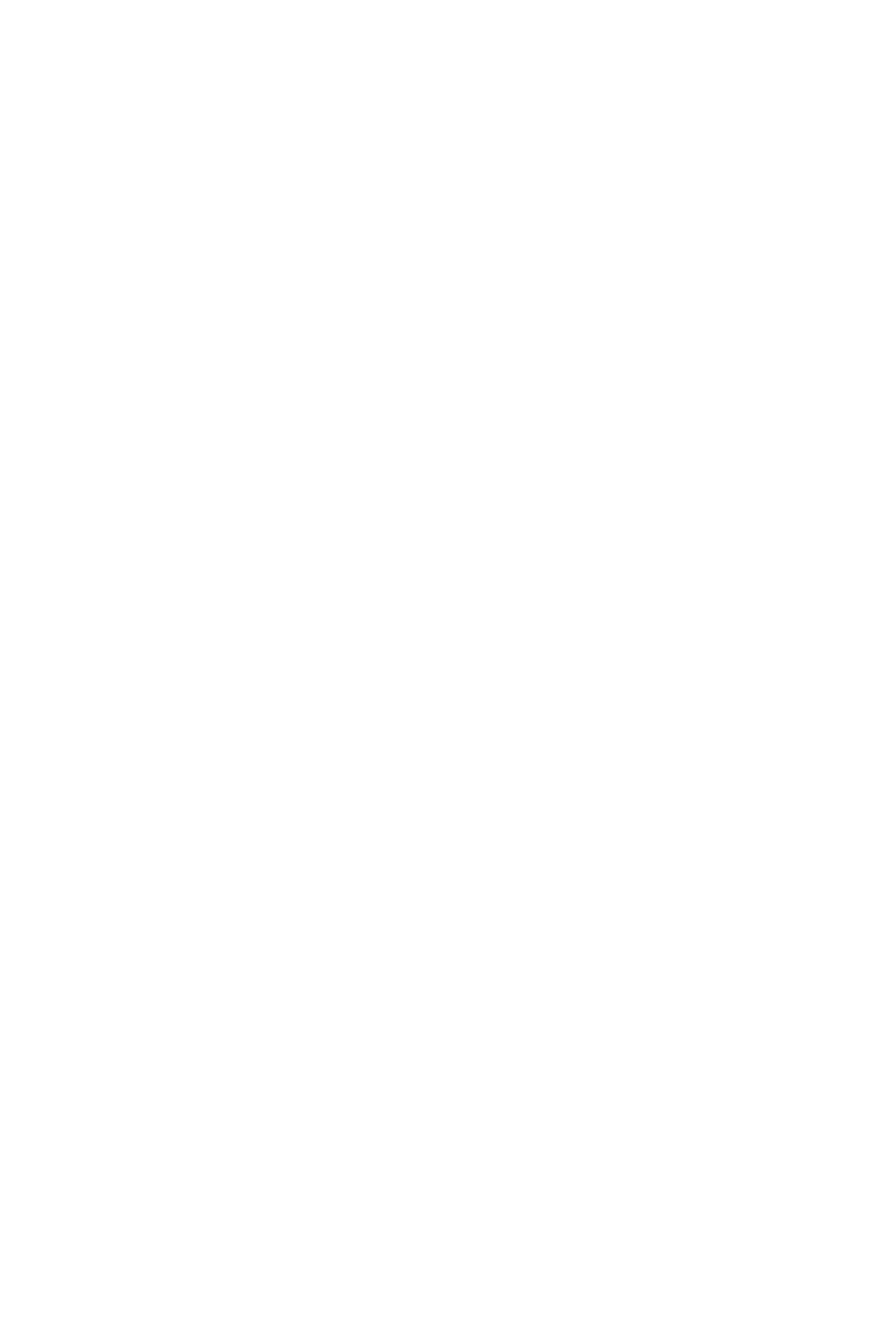
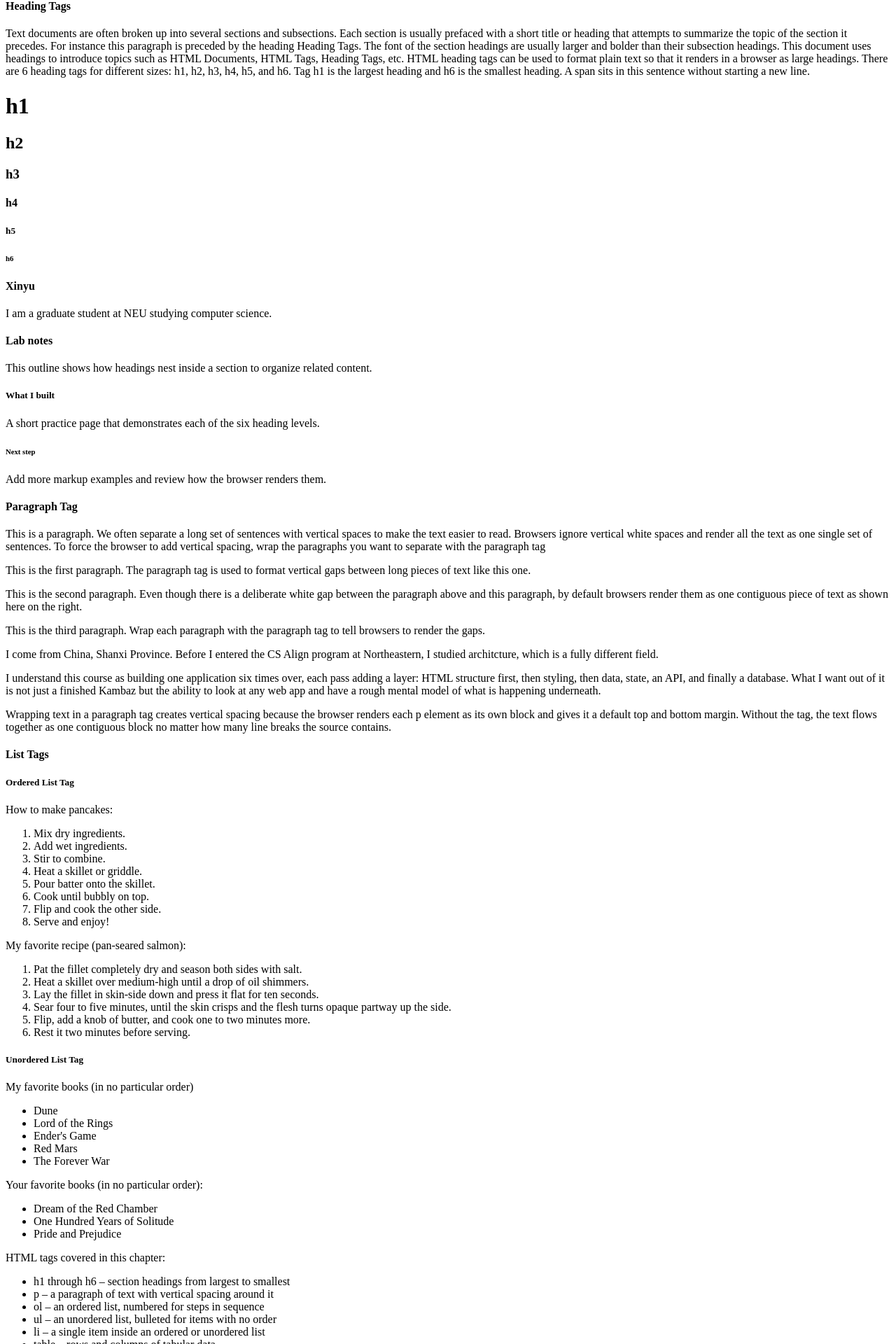
Before and after one commit to wangx24/cs5610-webdev-client, a Next.js app: page /labs/lab1 in a window 1280 px wide. Shown: the part 110-2030 px from the top of the page at 70% size. Before the commit the page ends 800 px from the top, so only its background shows below. Built offline with nearby package versions, Linux system fonts and the light colour scheme.

Commit message:
1.3.2 ParagraphTag, 1.3.3 ListTags

```diff
--- /dev/null
+++ b/app/labs/lab1/HeadingTags.tsx
@@ -0,0 +1,38 @@
+export default function HeadingTags() {
+  return (
+    <div id="wd-h-tag">
+      <h4>Heading Tags</h4>
+      Text documents are often broken up into several sections and subsections.
+      Each section is usually prefaced with a short title or heading that
+      attempts to summarize the topic of the section it precedes. For instance
+      this paragraph is preceded by the heading Heading Tags. The font of the
+      section headings are usually larger and bolder than their subsection
+      headings. This document uses headings to introduce topics such as HTML
+      Documents, HTML Tags, Heading Tags, etc. HTML heading tags can be used to
+      format plain text so that it renders in a browser as large headings. There
+      are 6 heading tags for different sizes: h1, h2, h3, h4, h5, and h6. Tag h1
+      is the largest heading and h6 is the smallest heading. A{" "}
+      <span id="wd-inline-span">span</span> sits in this sentence without
+      starting a new line.
+      <h1>h1</h1>
+      <h2>h2</h2>
+      <h3>h3</h3>
+      <h4>h4</h4>
+      <h5>h5</h5>
+      <h6>h6</h6>
+      <div id="wd-your-heading">
+        <h4>Xinyu</h4>I am a graduate student at NEU studying{" "}
+        <span id="wd-your-span">computer science</span>.
+      </div>
+      <div id="wd-ai-headings">
+        <h4>Lab notes</h4>
+        This outline shows how headings nest inside a section to organize
+        related content.
+        <h5>What I built</h5>A short practice page that demonstrates each of the
+        six heading levels.
+        <h6>Next step</h6>
+        Add more markup examples and review how the browser renders them.
+      </div>
+    </div>
+  );
+}
--- /dev/null
+++ b/app/labs/lab1/ListTags.tsx
@@ -0,0 +1,58 @@
+export default function ListTags() {
+  return (
+    <div id="wd-lists">
+      <h4>List Tags</h4>
+      <h5>Ordered List Tag</h5>
+      How to make pancakes:
+      <ol id="wd-pancakes">
+        <li>Mix dry ingredients.</li>
+        <li>Add wet ingredients.</li>
+        <li>Stir to combine.</li>
+        <li>Heat a skillet or griddle.</li>
+        <li>Pour batter onto the skillet.</li>
+        <li>Cook until bubbly on top.</li>
+        <li>Flip and cook the other side.</li>
+        <li>Serve and enjoy!</li>
+      </ol>
+      My favorite recipe (pan-seared salmon):
+      <ol id="wd-your-favorite-recipe">
+        <li>Pat the fillet completely dry and season both sides with salt.</li>
+        <li>Heat a skillet over medium-high until a drop of oil shimmers.</li>
+        <li>
+          Lay the fillet in skin-side down and press it flat for ten seconds.
+        </li>
+        <li>
+          Sear four to five minutes, until the skin crisps and the flesh turns
+          opaque partway up the side.
+        </li>
+        <li>Flip, add a knob of butter, and cook one to two minutes more.</li>
+        <li>Rest it two minutes before serving.</li>
+      </ol>
+      <h5>Unordered List Tag</h5>
+      My favorite books (in no particular order)
+      <ul id="wd-my-books">
+        <li>Dune</li>
+        <li>Lord of the Rings</li>
+        <li>Ender&apos;s Game</li>
+        <li>Red Mars</li>
+        <li>The Forever War</li>
+      </ul>
+      Your favorite books (in no particular order):
+      <ul id="wd-your-books">
+        <li>Dream of the Red Chamber</li>
+        <li>One Hundred Years of Solitude</li>
+        <li>Pride and Prejudice</li>
+      </ul>
+      HTML tags covered in this chapter:
+      <ul id="wd-ai-html-tags">
+        <li>h1 through h6 &ndash; section headings from largest to smallest</li>
+        <li>p &ndash; a paragraph of text with vertical spacing around it</li>
+        <li>ol &ndash; an ordered list, numbered for steps in sequence</li>
+        <li>ul &ndash; an unordered list, bulleted for items with no order</li>
+        <li>li &ndash; a single item inside an ordered or unordered list</li>
+        <li>table &ndash; rows and columns of tabular data</li>
+        <li>span &ndash; an inline wrapper that does not break the line</li>
+      </ul>
+    </div>
+  );
+}
--- /dev/null
+++ b/app/labs/lab1/ParagraphTag.tsx
@@ -0,0 +1,45 @@
+export default function ParagraphTag() {
+  return (
+    <div id="wd-p-tag">
+      <h4>Paragraph Tag</h4>
+      <p id="wd-p-1">
+        This is a paragraph. We often separate a long set of sentences with
+        vertical spaces to make the text easier to read. Browsers ignore
+        vertical white spaces and render all the text as one single set of
+        sentences. To force the browser to add vertical spacing, wrap the
+        paragraphs you want to separate with the paragraph tag
+      </p>
+      <p id="wd-p-2">
+        This is the first paragraph. The paragraph tag is used to format
+        vertical gaps between long pieces of text like this one.
+      </p>
+      <p id="wd-p-3">
+        This is the second paragraph. Even though there is a deliberate white
+        gap between the paragraph above and this paragraph, by default browsers
+        render them as one contiguous piece of text as shown here on the right.
+      </p>
+      <p id="wd-p-4">
+        This is the third paragraph. Wrap each paragraph with the paragraph tag
+        to tell browsers to render the gaps.
+      </p>
+      <p id="wd-p-your-1">
+        I come from China, Shanxi Province. Before I entered the CS Align
+        program at Northeastern, I studied architcture, which is a fully
+        different field.
+      </p>
+      <p id="wd-p-your-2">
+        I understand this course as building one application six times over,
+        each pass adding a layer: HTML structure first, then styling, then data,
+        state, an API, and finally a database. What I want out of it is not just
+        a finished Kambaz but the ability to look at any web app and have a
+        rough mental model of what is happening underneath.
+      </p>
+      <p id="wd-ai-p">
+        Wrapping text in a paragraph tag creates vertical spacing because the
+        browser renders each p element as its own block and gives it a default
+        top and bottom margin. Without the tag, the text flows together as one
+        contiguous block no matter how many line breaks the source contains.
+      </p>
+    </div>
+  );
+}
--- a/app/labs/lab1/page.tsx
+++ b/app/labs/lab1/page.tsx
@@ -1,7 +1,16 @@
+import HeadingTags from "./HeadingTags";
+import ParagraphTag from "./ParagraphTag";
+import ListTags from "./ListTags";
+
 export default function Lab1() {
   return (
     <div id="wd-lab1">
       <h2>Lab 1</h2>
+      <h3>HTML Examples</h3>
+      <HeadingTags />
+      <ParagraphTag />
+      <ListTags />
+      {/* do the next exercise here */}
     </div>
   );
 }
```
Lines whose indentation alone changed are shown as unchanged.
